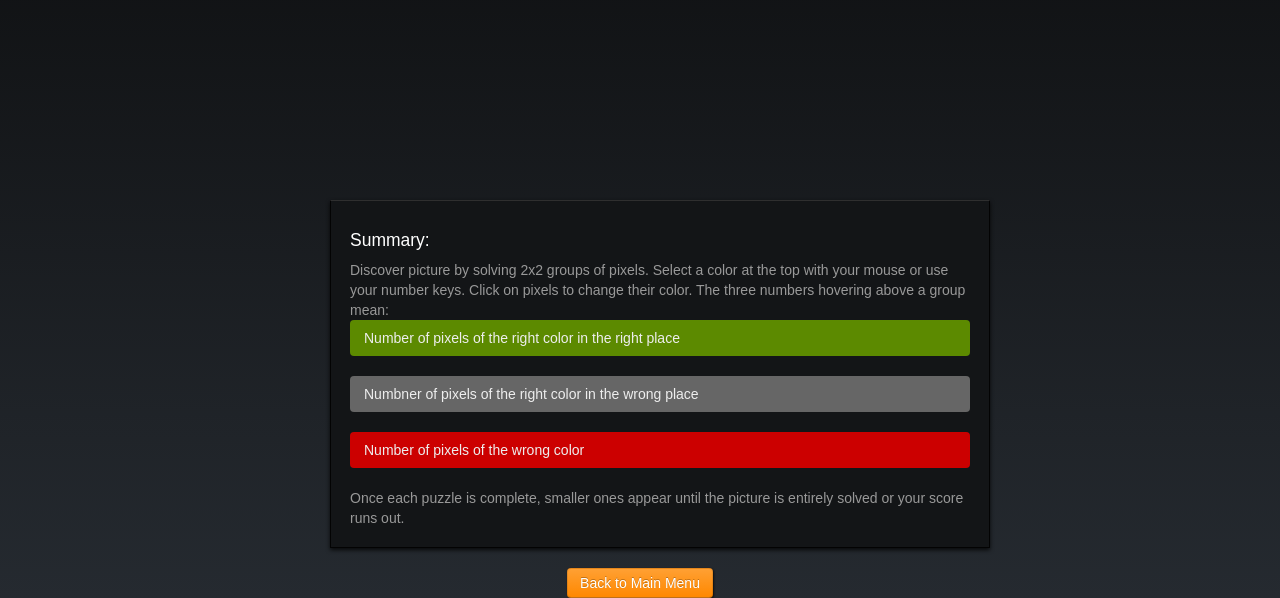
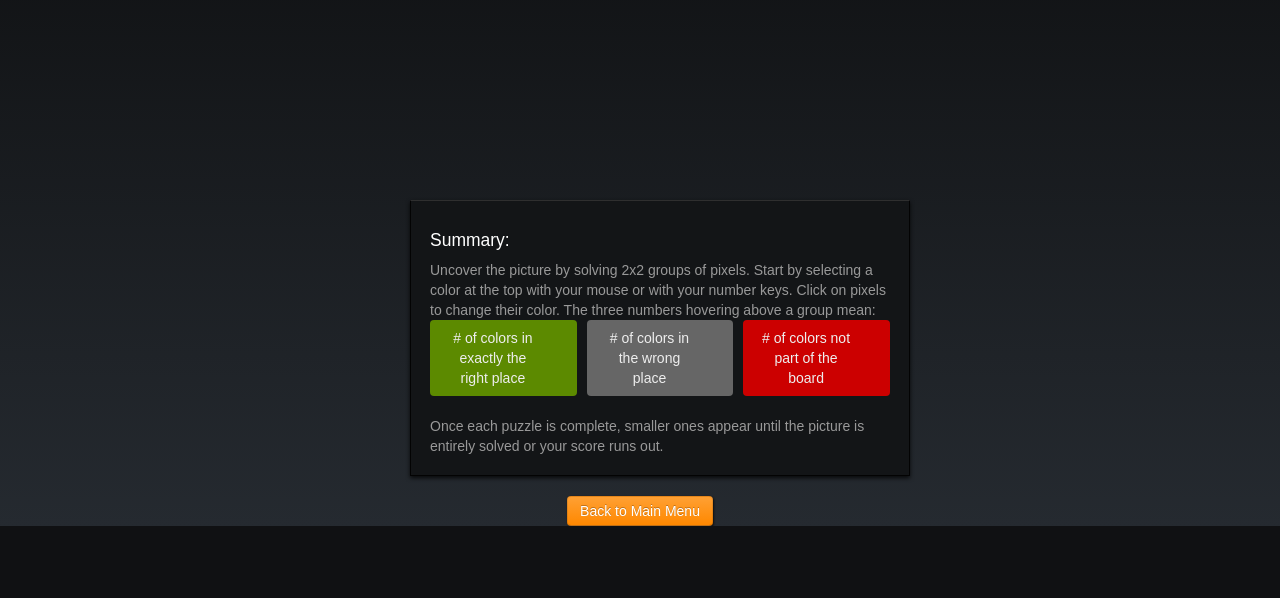
Before and after one commit to swizzcheez/pixel-dust, a Flask app: template pixel_dust/templates/puzzle/player.html in a window 1280 px wide. Shown: the part 362-960 px from the top of the page. After the commit the page ends 888 px from the top, so only its background shows below. Run offline with Flask 2, Linux system fonts and the light colour scheme; the template is opened without the code that fills it, so the values that code supplies are empty; some libraries are stand-ins or nearby versions; some web fonts are replaced.

Commit message:
Fixed more dox

```diff
--- a/pixel_dust/templates/puzzle/player.html
+++ b/pixel_dust/templates/puzzle/player.html
@@ -47,21 +47,23 @@
 <div class='row'>
     <br>
     <br>
-    <div class='well span8 offset2'>
+    <div class='well span6 offset3'>
         <h4>Summary:</h4>
-        Discover picture by solving 2x2 groups of pixels.  Select a color
-        at the top with your mouse or use your number keys.  Click on
-        pixels to change their color.  The three numbers hovering above a
-        group mean:
+        Uncover the picture by solving 2x2 groups of pixels.  Start by
+        selecting a color at the top with your mouse or with your number
+        keys.  Click on pixels to change their color.  The three numbers
+        hovering above a group mean:
 
-        <div class='alert alert-success'>
-            Number of pixels of the right color in the right place</div>
+        <div class='row-fluid' style='text-align: center'>
+        <span class='alert alert-success span4'>
+            # of colors in exactly the right place</span>
 
-        <div class='alert alert-warning'>
-            Numbner of pixels of the right color in the wrong place</div>
+        <span class='alert alert-warning span4'>
+            # of colors in the wrong place</span>
 
-        <div class='alert alert-error'>
-            Number of pixels of the wrong color</div>
+        <span class='alert alert-error span4'>
+            # of colors not part of the board</span>
+        </div>
 
         Once each puzzle is complete, smaller ones appear until the picture
         is entirely solved or your score runs out.
```
